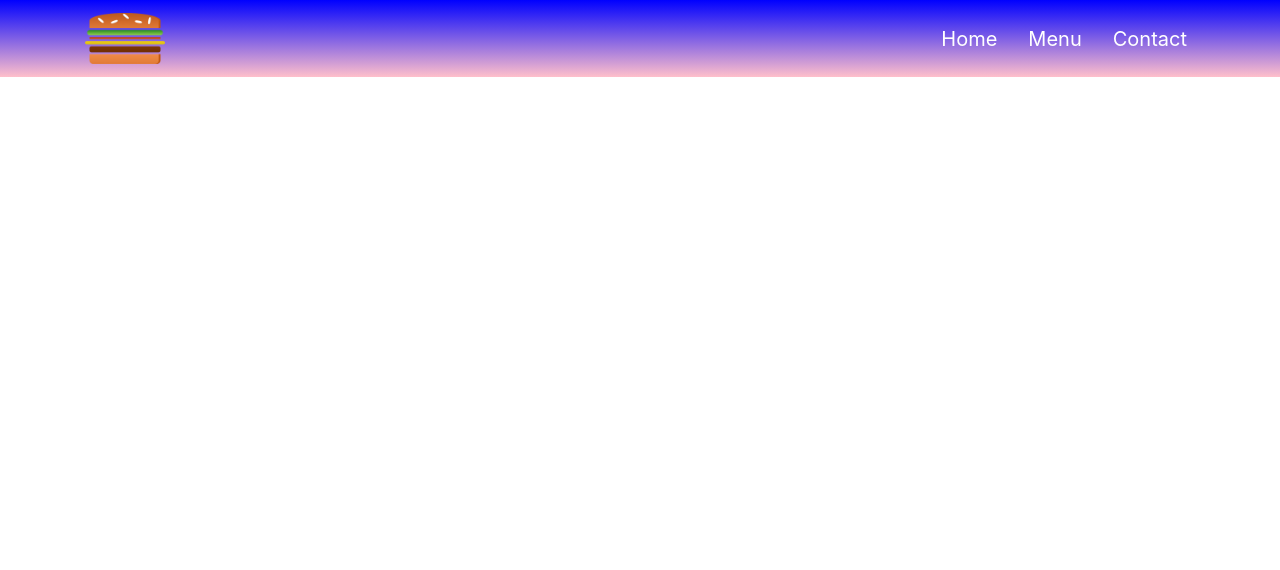
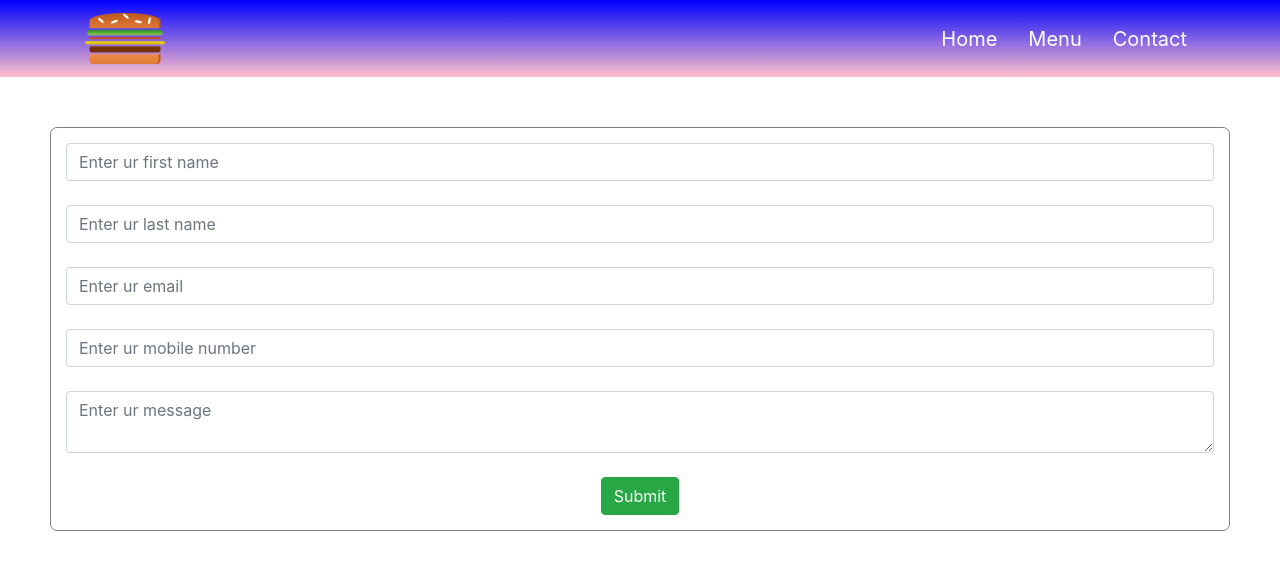
Before and after one commit to harun470/restaurant-project-practice-without-server, a React (Create React App) app: page /Contact in a window 1280 px wide. Shown: the top 570 px of the page. Built offline with nearby package versions, Linux system fonts and the light colour scheme.

Commit message:
form created

```diff
--- a/package.json
+++ b/package.json
@@ -8,6 +8,7 @@
     "@testing-library/user-event": "^13.5.0",
     "bootstrap": "^4.5.0",
     "dateformat": "^5.0.2",
+    "formik": "^2.2.9",
     "react": "^17.0.2",
     "react-dom": "^17.0.2",
     "react-popper": "^2.2.5",
--- a/src/Components/Body/Contact.js
+++ b/src/Components/Body/Contact.js
@@ -1,9 +1,104 @@
-import React from 'react'
+import React, { Component } from 'react'
+import { Formik } from 'formik'
 
-export default function Contact() {
-    return (
-        <div>
+export default class Contact extends Component {
+    render() {
+        return (
+            <div>
+                <Formik
+                    initialValues={{
+                        firstname:'',
+                        lastname:'',
+                        email:'',
+                        telnum:'',
+                        message:''
+                    }}
+                    onSubmit={
+                        (values)=>{
+                            console.log(values)
+                        }
+                    }
+                    validate={
+                        (values)=>{
+                            const errors={}
+                            if(!values.firstname){
+                                errors.firstname='required'
+                            }
+                            if(!values.lastname){
+                                errors.lastname='required'
+                            }
+                            if(!values.email){
+                                errors.email='required'
+                            }else if(!/^[A-Z0-9._%+-]+@[A-Z0-9.-]+\.[A-Z]{2,}$/i.test(values.email)){
+                                errors.email="Invalid email"
+                            }
+                            if(!values.telnum){
+                                errors.telnum='required'
+                            }else if(values.telnum.length<11){
+                                errors.telnum='Number must be 11 digit'
+                            }
+                            if(!values.message){
+                                errors.message='required'
+                            }
+                            return errors
+                        }
+                    }
 
-        </div>
-    )
+                >
+                    {({values,handleChange,handleSubmit,errors})=>(
+                        <div style={{border:'1px solid grey',padding:'15px',borderRadius:'7px',margin:'50px'}}>
+                            <form onSubmit={handleSubmit}>
+                                <input
+                                    name='firstname'
+                                    placeholder='Enter ur first name'
+                                    className='form-control'
+                                    value={values.firstname}
+                                    onChange={handleChange}
+                                />
+                                <span style={{color:'red'}}>{errors.firstname}</span>
+                                <br/>
+                                <input
+                                    name='lastname'
+                                    placeholder='Enter ur last name'
+                                    className='form-control'
+                                    value={values.lastname}
+                                    onChange={handleChange}
+                                />
+                                <span style={{color:'red'}}>{errors.lastname}</span>
+                                <br/>
+                                <input
+                                    name='email'
+                                    placeholder='Enter ur email'
+                                    className='form-control'
+                                    value={values.email}
+                                    onChange={handleChange}
+                                />
+                                <span style={{color:'red'}}>{errors.email}</span>
+                                <br/>
+                                <input
+                                    name='telnum'
+                                    placeholder='Enter ur mobile number'
+                                    className='form-control'
+                                    value={values.telnum}
+                                    onChange={handleChange}
+                                />
+                                <span style={{color:'red'}}>{errors.telnum}</span>
+                                <br/>
+                                <textarea
+                                    name='message'
+                                    placeholder='Enter ur message'
+                                    className='form-control'
+                                    value={values.message}
+                                    onChange={handleChange}
+                                />
+                                <span style={{color:'red'}}>{errors.message}</span>
+                                <br/>
+                                <button type='submit' className='btn btn-success'>Submit</button>
+                            </form>
+                        </div>
+                    )}
+                </Formik>
+            </div>
+        )
+    }
 }
--- a/src/Components/Body/Menu.js
+++ b/src/Components/Body/Menu.js
@@ -2,18 +2,25 @@ import React, { Component } from 'react'
 import DISHES from '../../data/dishes'
 import MenuItem from './MenuItem';
 import MenudishDetail from './dishDetail';
+import {Button, CardColumns, Modal, ModalBody, ModalFooter} from 'reactstrap'
 
  class Menu extends Component {
      state={
          dishes: DISHES,
-         selectedDish:null
+         selectedDish:null,
+         modalOpen:false
      }
       dishSelect=(dish)=>{
         this.setState({
             selectedDish:dish
         })
+        this.toggleModal()
      }
-
+     toggleModal=()=>{
+         this.setState({
+             modalOpen:!this.state.modalOpen
+         })
+     }
     render() {
         let menu= this.state.dishes.map(item=>{
             return (
@@ -29,12 +36,17 @@ import MenudishDetail from './dishDetail';
             <div>
                 <div className='container'>
                     <div className='row'>
-                        <div className='col-6'>
+                        <CardColumns>
                             {menu}
-                        </div>
-                        <div className='col-6'>
-                            {dishDetail}
-                        </div>
+                        </CardColumns>
+                        <Modal isOpen={this.state.modalOpen}>
+                            <ModalBody>
+                                {dishDetail}
+                            </ModalBody>
+                            <ModalFooter>
+                                <Button onClick={this.toggleModal}>Close</Button>
+                            </ModalFooter>
+                        </Modal>
                     </div>
                 </div>
             </div>
```
Also changed, not shown: 1 other file (tests, documents, lock files or other folders).
